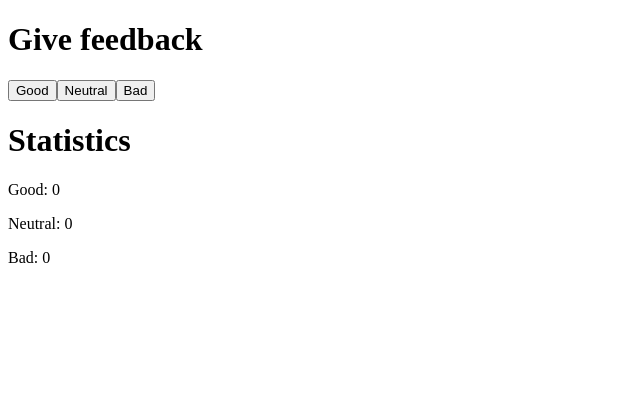
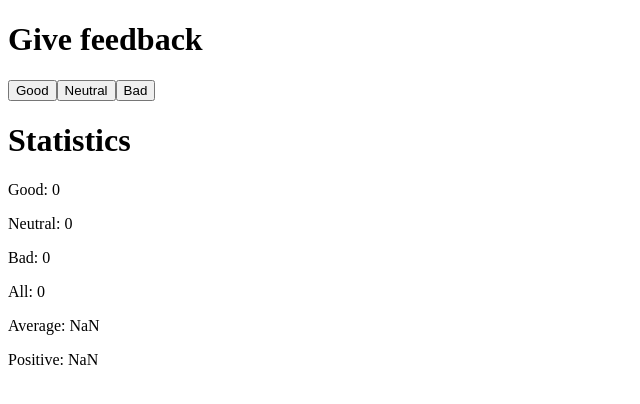
Before and after one commit to dascally/full-stack-open, a React (Create React App) app in the folder part1/unicafe/: page / in a window 1280 px wide. Shown: the top 404 px of the page, without its empty margins (0-640 px from the left). Built offline with nearby package versions, Linux system fonts and the light colour scheme; the HTML template or start-up script is replaced by a standard one.

Commit message:
Complete exercise 1.7

```diff
--- a/part1/unicafe/src/App.js
+++ b/part1/unicafe/src/App.js
@@ -33,6 +33,9 @@ const App = () => {
       <p>Good: {good}</p>
       <p>Neutral: {neutral}</p>
       <p>Bad: {bad}</p>
+      <p>All: {good + neutral + bad}</p>
+      <p>Average: {(good - bad) / (good + neutral + bad)}</p>
+      <p>Positive: {good / (good + neutral + bad)}</p>
     </div>
   );
 };
```
